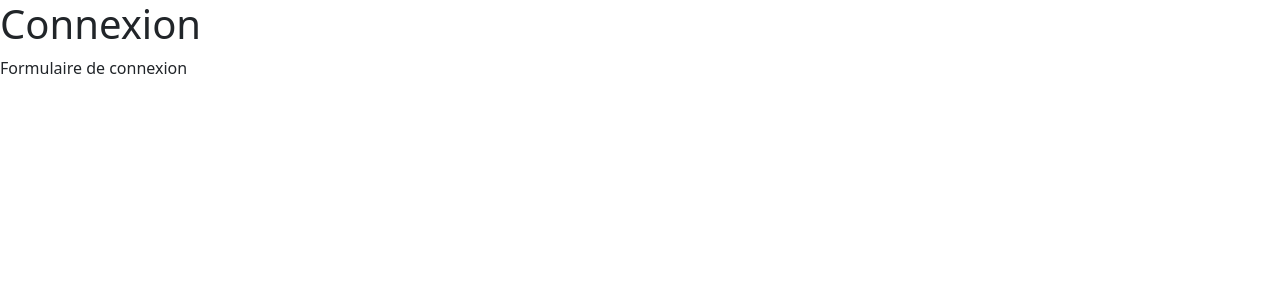
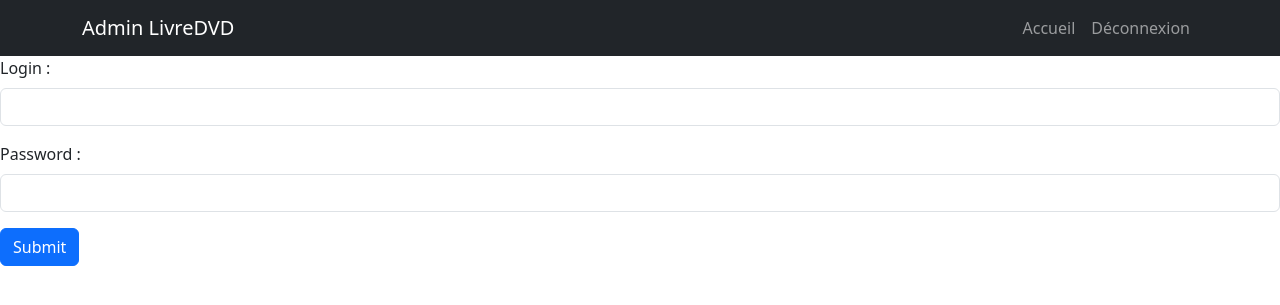
Before and after one commit to Thorm7/ProjetWeb2026, a PHP site: page /admin/index_.php in a window 1280 px wide. Shown: the top 305 px of the page. Run offline with PHP 8.4, Linux system fonts and the light colour scheme; some libraries are stand-ins or nearby versions.

Commit message:
Login admin + menu + déconnexion + fonction get_admin

```diff
--- a/admin/content/accueil.php
+++ b/admin/content/accueil.php
@@ -1,4 +1,2 @@
-<h1>Accueil Administration</h1>
-<p>Bienvenue dans le back-office LivreDVD.</p>
-<?php
-var_dump($cnx);
+<h1>Tableau de bord</h1>
+<p>Bienvenue dans l'administration de LivreDVD.</p>
--- /dev/null
+++ b/admin/content/disconnect.php
@@ -0,0 +1,5 @@
+<?php
+session_start();
+session_destroy();
+header("Location: ../index_.php");
+exit;
--- a/admin/content/login.php
+++ b/admin/content/login.php
@@ -1,2 +1,30 @@
-<h1>Connexion</h1>
-<p>Formulaire de connexion</p>
+<?php
+// Traitement du formulaire
+if (isset($_GET['submit'])) {
+    extract($_GET, EXTR_OVERWRITE);
+    if (!empty($login) && !empty($password)) {
+        $admin = new AdminDAO($cnx);
+        $adm = $admin->getAdmin($login, $password);
+        if ($adm != null) {
+            $_SESSION['admin'] = 1;
+            $_SESSION['page'] = "accueil.php"; // page par défaut
+            header("location: ./index_.php?page=accueil.php");
+            exit();
+        } else {
+            print "<br>Accès réservé aux administrateurs<br>";
+        }
+    }
+}
+?>
+
+<form method="get" action="<?= $_SERVER['PHP_SELF'] ?>">
+    <div class="mb-3">
+        <label for="login" class="form-label">Login : </label>
+        <input type="text" class="form-control" id="login" name="login">
+    </div>
+    <div class="mb-3">
+        <label for="password" class="form-label">Password : </label>
+        <input type="password" class="form-control" id="password" name="password">
+    </div>
+    <button type="submit" class="btn btn-primary" name="submit">Submit</button>
+</form>
--- a/admin/index_.php
+++ b/admin/index_.php
@@ -4,7 +4,6 @@ require "src/php/utils/all_includes.php";
 
 // Page par défaut
 $_SESSION["page"] = $_GET["page"] ?? "accueil.php";
-
 ?>
 <!DOCTYPE html>
 <html lang="fr">
@@ -15,28 +14,41 @@ $_SESSION["page"] = $_GET["page"] ?? "accueil.php";
     <link href="https://cdn.jsdelivr.net/npm/bootstrap@5.3.0/dist/css/bootstrap.min.css" rel="stylesheet">
 </head>
 <body>
+<nav class="navbar navbar-expand-lg navbar-dark bg-dark">
+    <div class="container">
+        <a class="navbar-brand" href="index_.php">Admin LivreDVD</a>
+        <div class="collapse navbar-collapse">
+            <ul class="navbar-nav ms-auto">
+                <li class="nav-item">
+                    <a class="nav-link" href="index_.php?page=accueil.php">Accueil</a>
+                </li>
+                <li class="nav-item">
+                    <a class="nav-link" href="content/disconnect.php">Déconnexion</a>
+                </li>
+            </ul>
+        </div>
+    </div>
+</nav>
 <main id="main_admin">
     <section id="contenu">
         <?php
-
         if (!isset($_SESSION['admin'])) {
-            $path = "content/login.php";
+            include "content/login.php";
         } else {
             if (isset($_GET["page"])) {
                 $_SESSION["page"] = $_GET["page"];
             }
             $path = "content/" . $_SESSION["page"];
-        }
-        if (isset($path) && file_exists($path)) {
-            include $path;
-        } else {
-            include "content/page404.php";
+            if (file_exists($path)) {
+                include $path;
+            } else {
+                include "content/page404.php";
+            }
         }
         ?>
     </section>
 </main>
 <script src="https://code.jquery.com/jquery-3.7.1.min.js"></script>
 <script src="https://cdn.jsdelivr.net/npm/bootstrap@5.3.0/dist/js/bootstrap.bundle.min.js"></script>
-<script src="assets/js/fonctionsJquery.js"></script>
 </body>
 </html>
```
Also changed, not shown: admin/src/php/classes/Admin.class.php (added, +17 -0 lines), admin/src/php/classes/AdminDAO.class.php (added, +45 -0 lines), backups/plgsql/get_admin.sql (added, +18 -0 lines).
